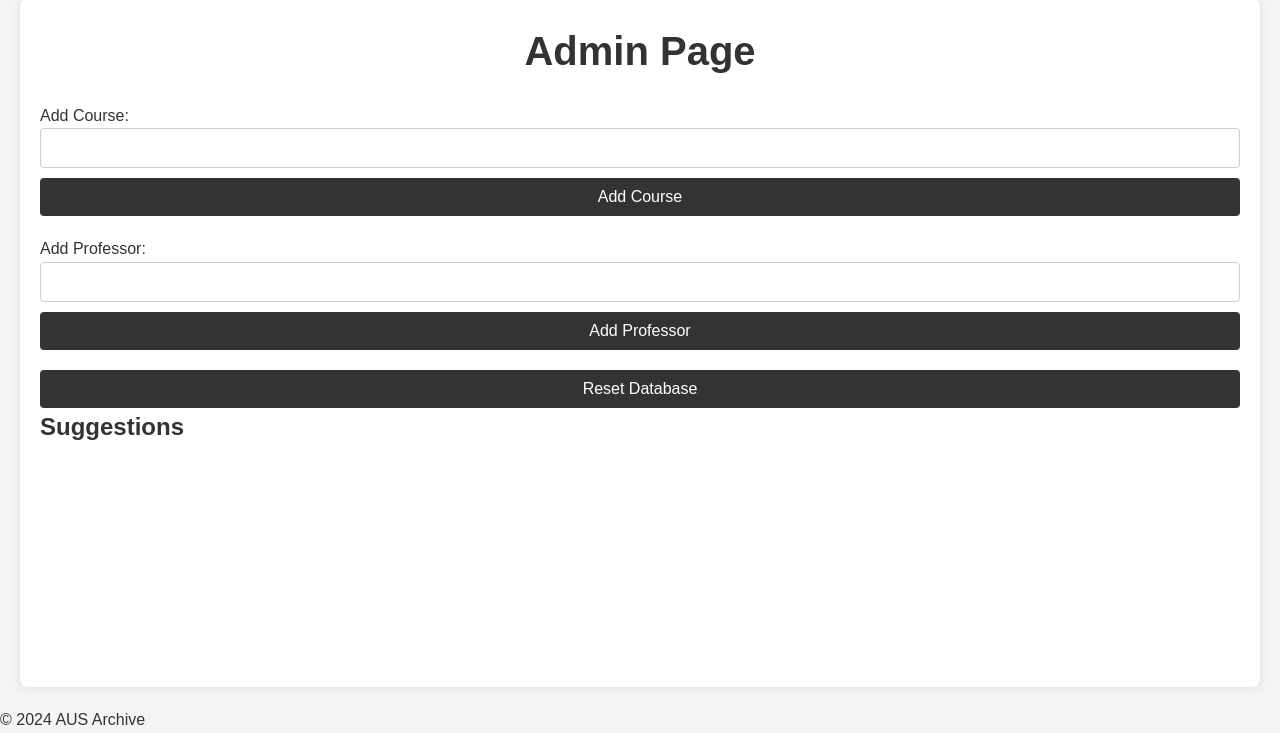
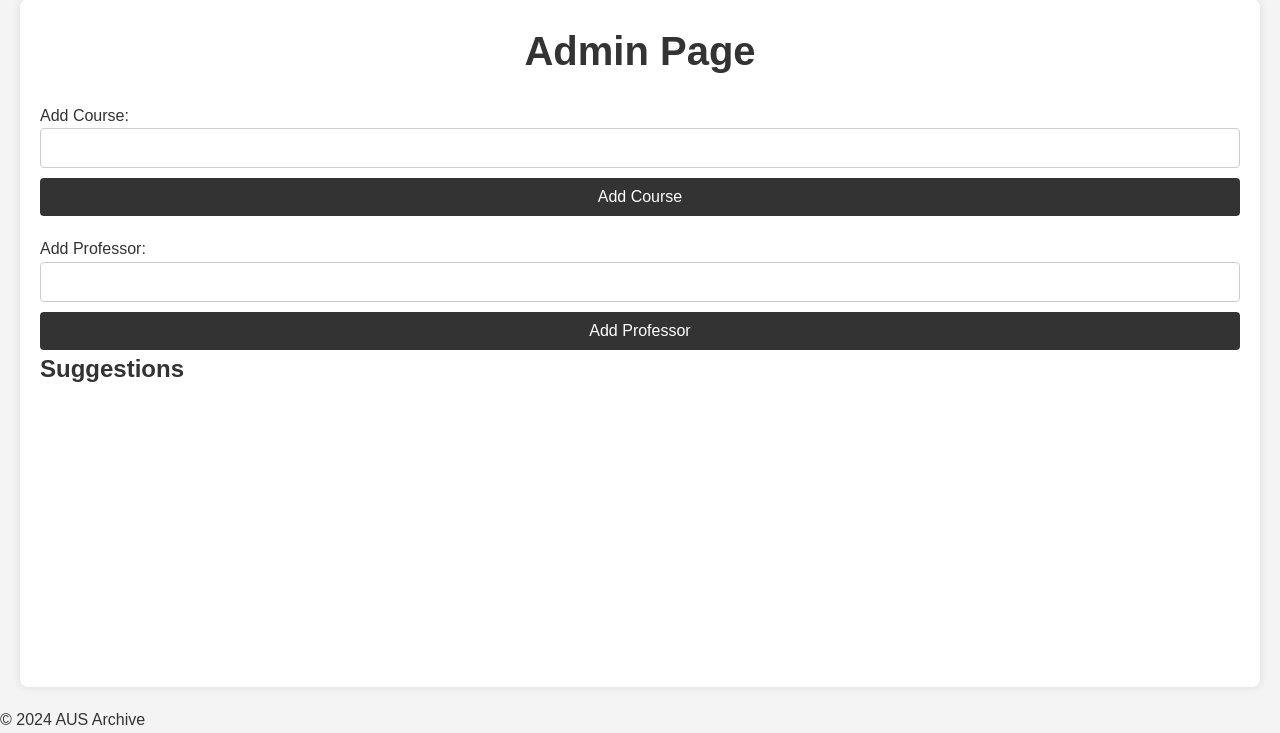
Before and after one commit to Battikhah/AUS-Archive-3.0, a Flask app: page /admin in a window 1280 px wide. Shown: the part 67-800 px from the top of the page. Run offline with Flask 3, Linux system fonts and the light colour scheme; the visitor is signed in with stand-in values (Sample User, id 1); data that the repository does not hold is empty; some libraries are stand-ins or nearby versions.

Commit message:
Removed reset

```diff
--- a/templates/admin.html
+++ b/templates/admin.html
@@ -3,10 +3,7 @@
 	<head>
 		<meta charset="UTF-8" />
 		<title>Admin Page</title>
-		<link
-			rel="stylesheet"
-			href="{{ url_for('static', filename='styles.css') }}"
-		/>
+		<link rel="stylesheet" href="{{ url_for('static', filename='styles.css') }}" />
 	</head>
 
 	<body>
@@ -32,9 +29,6 @@
 				<input type="text" name="prof" id="prof" />
 				<input type="submit" value="Add Professor" />
 			</form>
-			<form action="{{ url_for('reset_db') }}" method="post">
-				<input type="submit" value="Reset Database" />
-			</form>
 			<h2>Suggestions</h2>
 			<ul>
 				{% for suggestion in suggestions %}
```
